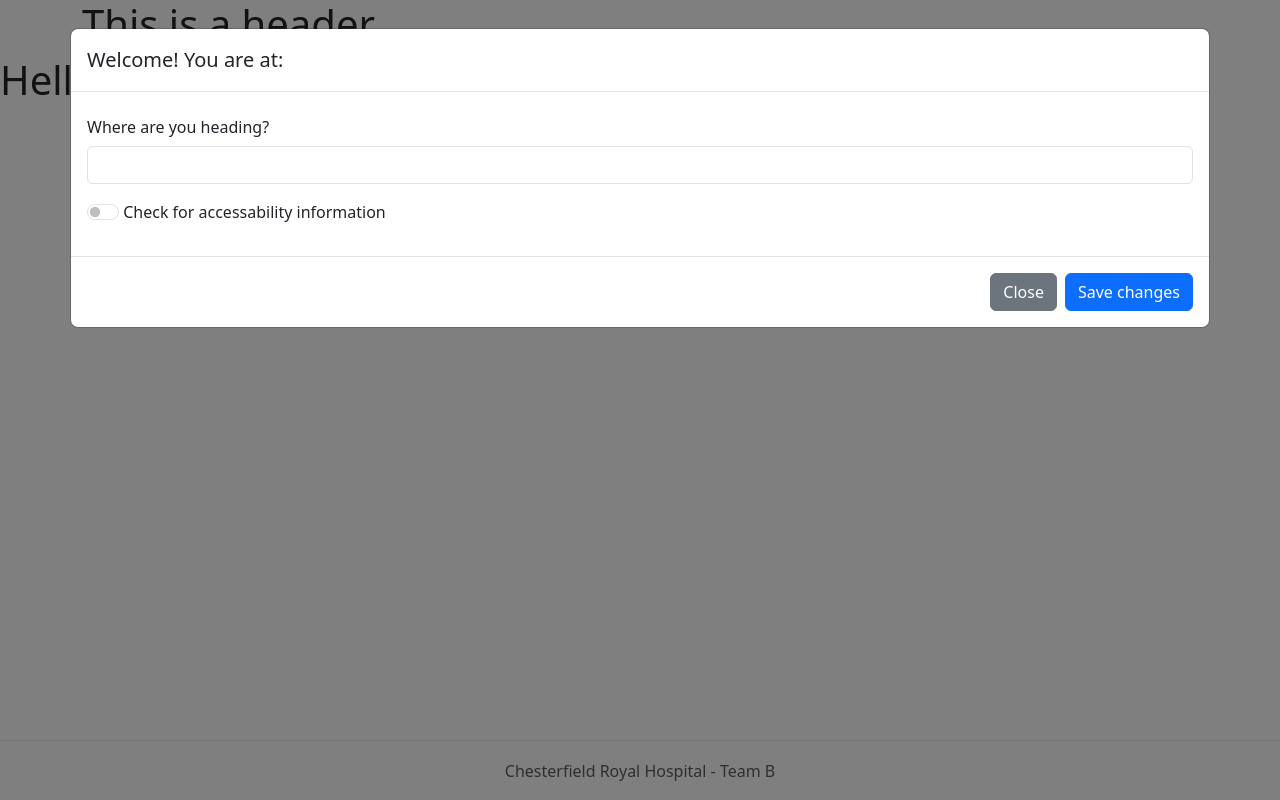
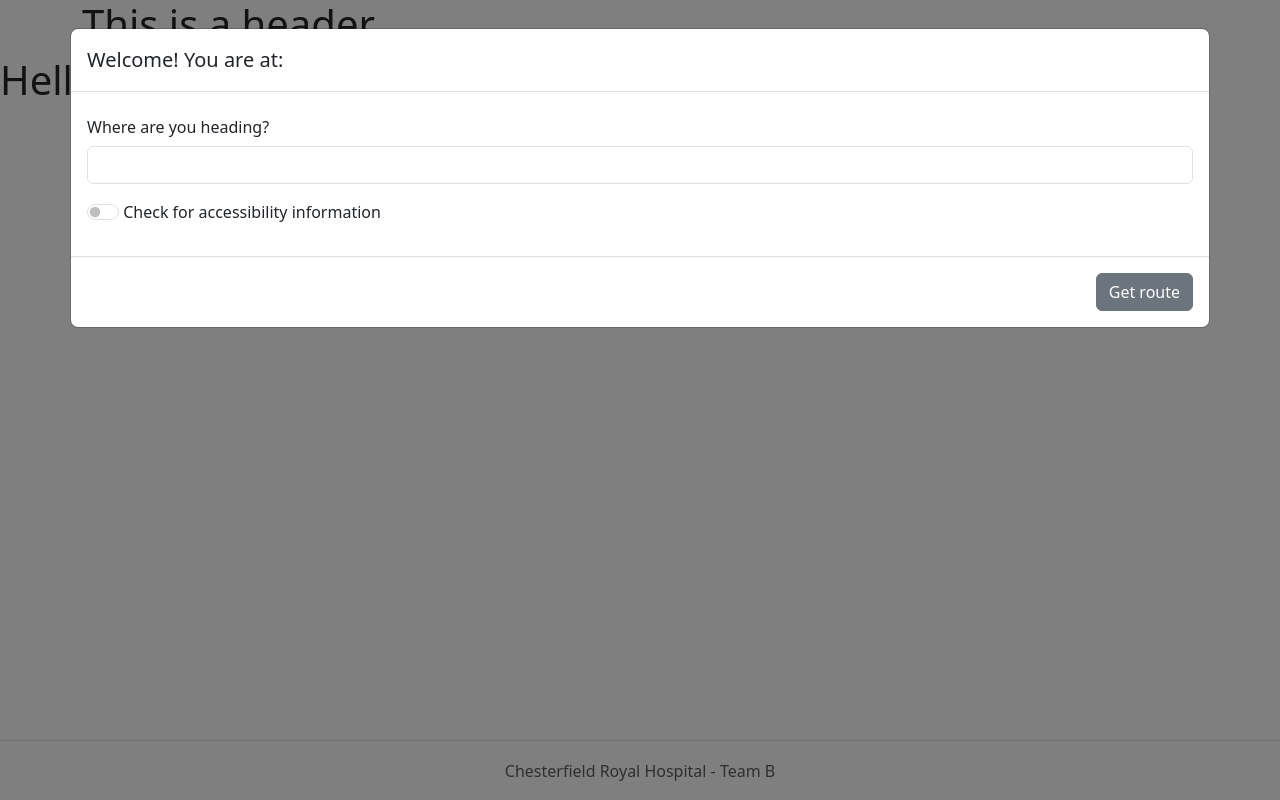
Before and after one commit to hbarker99/Chesterfield-Hospital-Team-B, a PHP site: page / in a window 1280 px wide. Run offline with PHP 8.4, Linux system fonts and the light colour scheme.

Commit message:
Index page changes

```diff
--- a/index.php
+++ b/index.php
@@ -33,14 +33,13 @@
                     </form>
                     <div class="mb-3 form-switch">
                         <input type="checkbox" class="form-check-input" role="switch" id="exampleCheck1">
-                        <label class="form-check-label" for="exampleCheck1">Check for accessability information</label>
+                        <label class="form-check-label" for="exampleCheck1">Check for accessibility information</label>
                     </div>
 
 
                 </div>
                 <div class="modal-footer">
-                    <button type="button" class="btn btn-secondary" data-bs-dismiss="modal">Close</button>
-                    <button type="button" class="btn btn-primary">Save changes</button>
+                    <button type="button" class="btn btn-secondary" data-bs-dismiss="modal">Get route</button>
                 </div>
             </div>
         </div>
```
